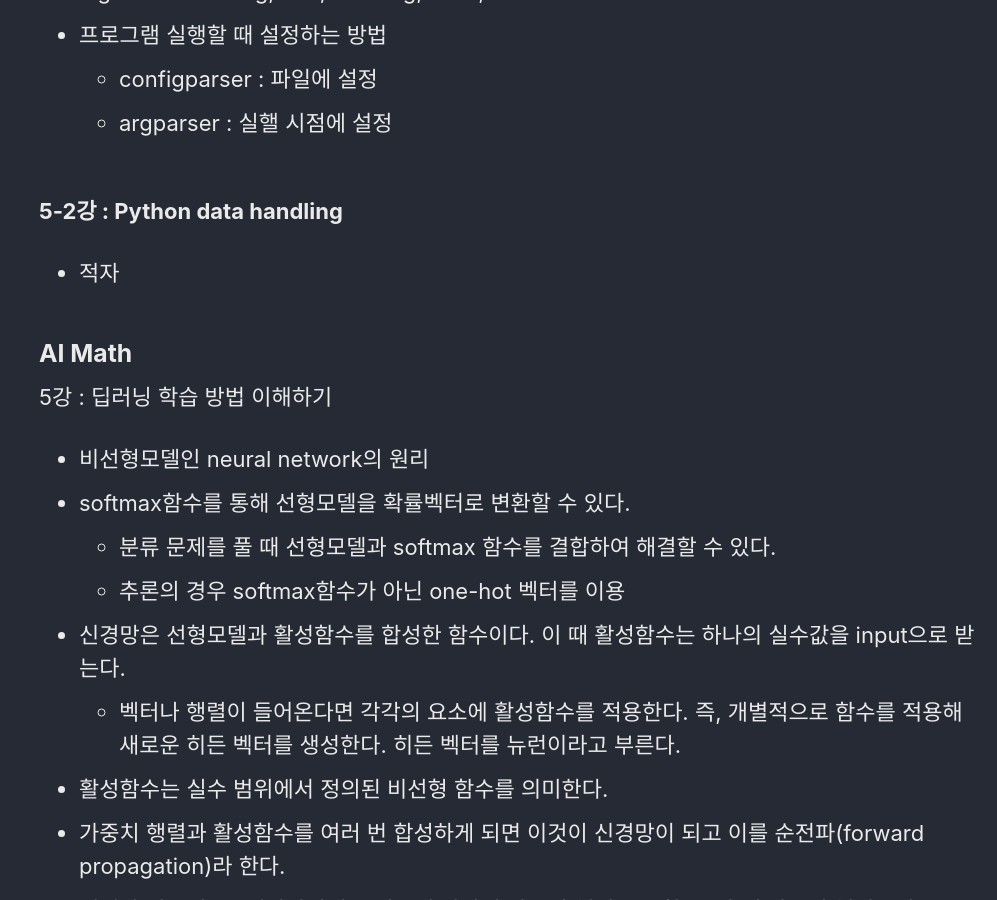
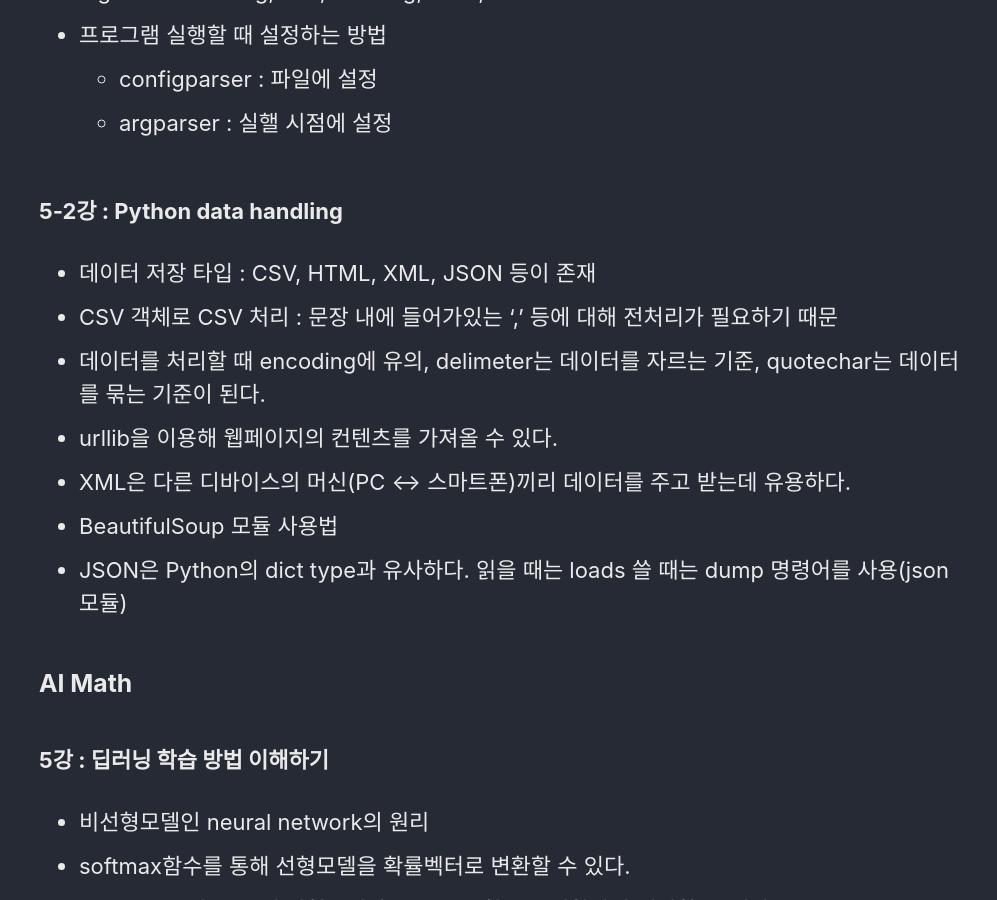
Before and after one commit to gistarrr/gistarrr.github.io, a Jekyll site: the page built from _posts/Ustage/2021-08-02-week_1_day_1.md, in a window 1280 px wide and 900 px high, scrolled down 5503 px. Shown: the whole window, without its empty margins (283-1280 px from the left). Built offline with Jekyll 4.4.1, drawn with Linux system fonts in a browser that asks for light colours; cached includes are drawn as plain includes; formulas are drawn with MathJax 3.

Commit message:
boostcamp2021 1st week summary

```diff
--- a/_posts/Ustage/2021-08-02-week_1_day_1.md
+++ b/_posts/Ustage/2021-08-02-week_1_day_1.md
@@ -103,10 +103,17 @@ last_modified_at: 2021-08-02
 
 <br/>
 **5-2강 : Python data handling**
-- 적자
+- 데이터 저장 타입 : CSV, HTML, XML, JSON 등이 존재
+- CSV 객체로 CSV 처리 : 문장 내에 들어가있는 ',' 등에 대해 전처리가 필요하기 때문
+- 데이터를 처리할 때 encoding에 유의, delimeter는 데이터를 자르는 기준, quotechar는 데이터를 묶는 기준이 된다.
+- urllib을 이용해 웹페이지의 컨텐츠를 가져올 수 있다.
+- XML은 다른 디바이스의 머신(PC <-> 스마트폰)끼리 데이터를 주고 받는데 유용하다.
+- BeautifulSoup 모듈 사용법
+- JSON은 Python의 dict type과 유사하다. 읽을 때는 loads 쓸 때는 dump 명령어를 사용(json 모듈)
 
 ### AI Math
-5강 : 딥러닝 학습 방법 이해하기
+<br/>
+**5강 : 딥러닝 학습 방법 이해하기**
 - 비선형모델인 neural network의 원리
 - softmax함수를 통해 선형모델을 확률벡터로 변환할 수 있다.
   - 분류 문제를 풀 때 선형모델과 softmax 함수를 결합하여 해결할 수 있다.
@@ -118,7 +125,8 @@ last_modified_at: 2021-08-02
 - 역전파 알고리즘 : 경사하강법을 적용해 각각의 가중치 행렬들을 학습, 이 때 가중치 행렬들의 Gradient Vector를 계산해야 한다.
   - 연쇄법칙이 기반이 된다.
 
-6강 : 확률론 맛보기
+<br/>
+**6강 : 확률론 맛보기**
 - 데이터에서 관찰되는 분포와 모델 예측의 분포의 차이를 최소화하도록 학습한다. 즉, 확률론 기반으로 해석이 가능하다.
 - 확률변수는 함수이다.
 - 이산형 확률변수는 확률변수에 값을 가지는 모든 확률을 더해서 모델링하고 연속형 확률변수는 적분을 통해서 모델링한다.
```
